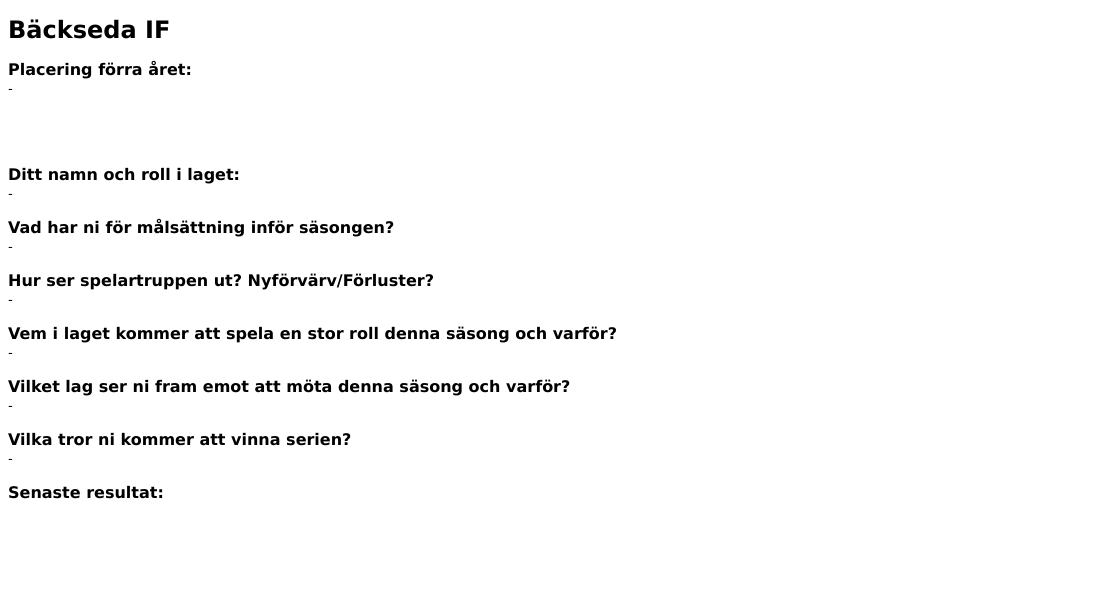
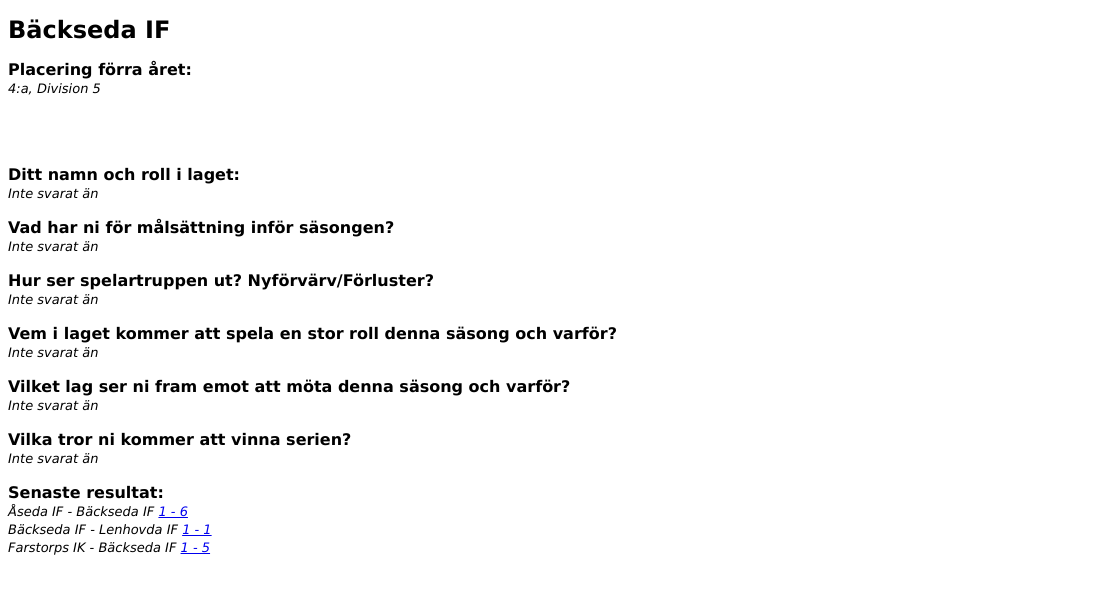
Before and after one commit to Profess0ro/div-5-jkpg, a plain HTML site: page lag/backseda.html in a window 1280 px wide. Shown: the full height of the page, 0-1118 px from the left. Drawn offline with Linux system fonts and the light colour scheme.

Commit message:
added links to Bäcksedas latest games

```diff
--- a/lag/backseda.html
+++ b/lag/backseda.html
@@ -1,5 +1,5 @@
 <!DOCTYPE html>
-<html lang="en-US">
+<html lang="enInte svarat änUS">
 <head>
     <link rel="stylesheet" href="lag.css" type="text/css">
 </head>
@@ -16,7 +16,7 @@
 
     <p>
         <span id="svart">Placering förra året:</span><br>
-        <span id="svar">-</span>
+        <span id="svar">4:a, Division 5</span>
 
     </p>
     <br><br>
@@ -24,42 +24,42 @@
 
     <p>
         <span id="svart">Ditt namn och roll i laget:</span><br>
-        <span id="svar">-</span>
+        <span id="svar">Inte svarat än</span>
     </p>
 
     <p>
         <span id="svart">Vad har ni för målsättning inför säsongen?</span><br>
-        <span id="svar">-</span>
+        <span id="svar">Inte svarat än</span>
     </p>
 
     <p>
         <span id="svart">Hur ser spelartruppen ut? Nyförvärv/Förluster?</span><br>
-        <span id="svar">-</span>
+        <span id="svar">Inte svarat än</span>
     </p>
 
     <p>
         <span id="svart">Vem i laget kommer att spela en stor roll denna säsong och varför?</span><br>
-        <span id="svar">-</span>
+        <span id="svar">Inte svarat än</span>
     </p>
 
     <p>
         <span id="svart">Vilket lag ser ni fram emot att möta denna säsong och varför?</span><br>
-        <span id="svar">-</span>
+        <span id="svar">Inte svarat än</span>
     </p>
 
     <p>
         <span id="svart">Vilka tror ni kommer att vinna serien?</span><br>
-        <span id="svar">-</span>
+        <span id="svar">Inte svarat än</span>
     </p>
 
     <p>
         <span id="svart">Senaste resultat:</span><br>
-        <span id="svar"><a href="" target="_blank"></a>
+        <span id="svar">Åseda IF - Bäckseda IF <a href="https://www.smalandsfotbollen.se/rs/matchfakta/aseda-if-backseda-if-toyota-cup-herr-smaland/5763927/" target="_blank">1 - 6</a>
             <br>
-        <span id="svar"><a href="" target="_blank"></a></span>
+        <span id="svar">Bäckseda IF - Lenhovda IF <a href="https://www.smalandsfotbollen.se/rs/matchfakta/backseda-if-lenhovda-if-toyota-cup-herr-smaland/5763925/" target="_blank">1 - 1</a></span>
             <br>
-        <span id="svar"><a href="" target="_blank"></a></span>
-
+        <span id="svar">Farstorps IK - Bäckseda IF <a href="https://www.smalandsfotbollen.se/rs/matchfakta/farstorps-ik-6-backseda-if-5-traningsmatcher-smaland/5752622/" target="_blank">1 - 5</a></span>
+        <span id="svar"><a id="link" href="" target="_blank"></a></span>
         </span>
 
     </p>
```
Also changed, not shown: eng/lag/backseda.html (+3 -2 lines).
